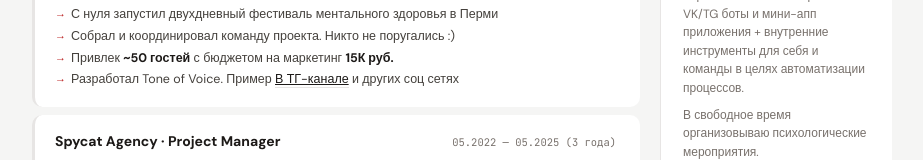
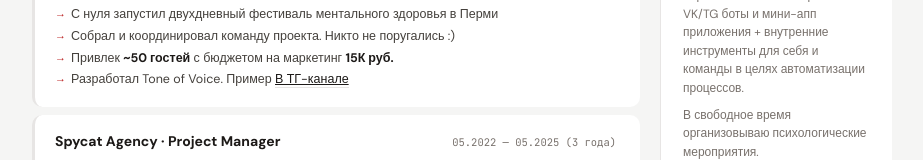
Before and after one commit to iliamak/cv, a plain HTML site: page index.html in a window 1280 px wide. Shown: the part 303-463 px from the top of the page, without its empty margins (178-1101 px from the left). Drawn offline with Linux system fonts and the light colour scheme.

Commit message:
Update index.html

```diff
--- a/index.html
+++ b/index.html
@@ -160,7 +160,7 @@
                         <li>С нуля запустил двухдневный фестиваль ментального здоровья в Перми</li>
                         <li>Собрал и координировал команду проекта. Никто не поругались :)</li>
                         <li>Привлек <strong>~50 гостей</strong> с бюджетом на маркетинг <strong>15К руб.</strong></li>
-                        <li>Разработал Tone of Voice. Пример <a href="https://t.me/mental_fest" style="color:var(--text);border-bottom:1px solid var(--border)">В ТГ-канале</a> и других соц сетях</li>
+                        <li>Разработал Tone of Voice. Пример <a href="https://t.me/mental_fest" style="color:var(--text);border-bottom:1px solid var(--border)">В ТГ-канале</a></li>
                     </ul>
                 </div>
 
```
